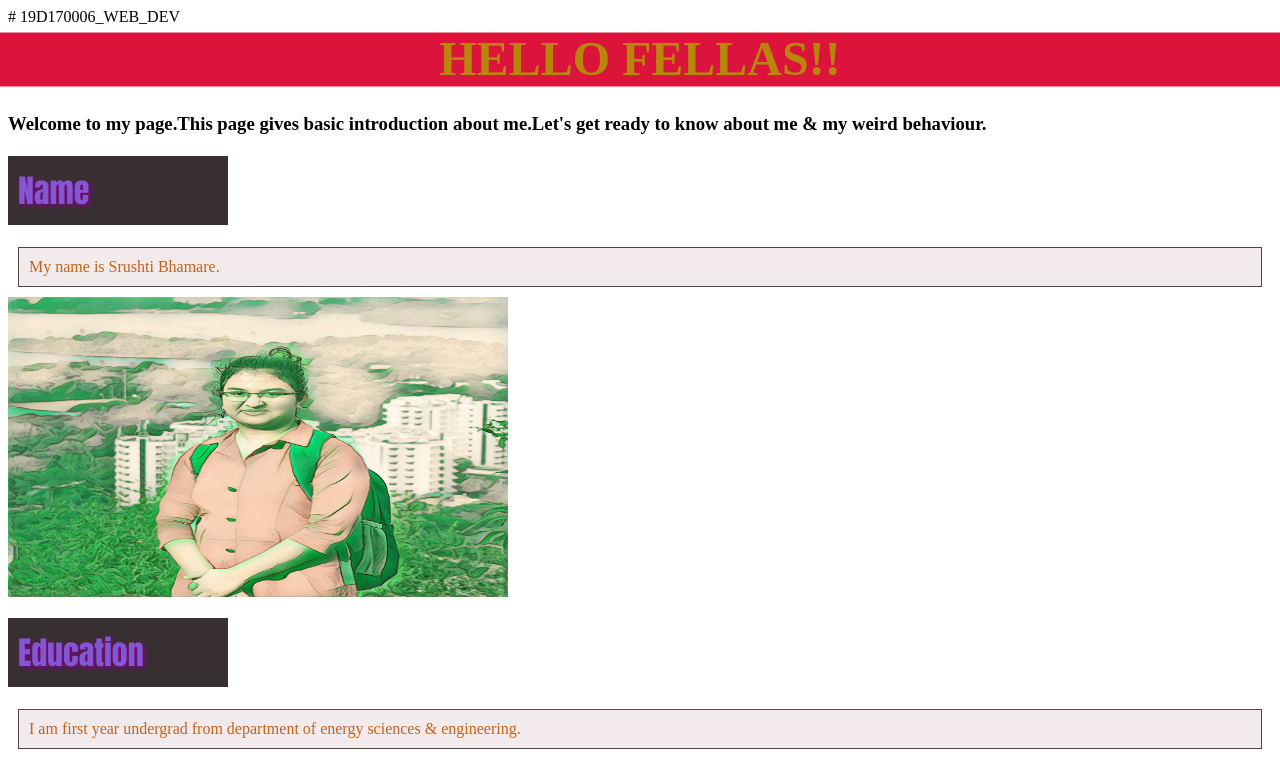
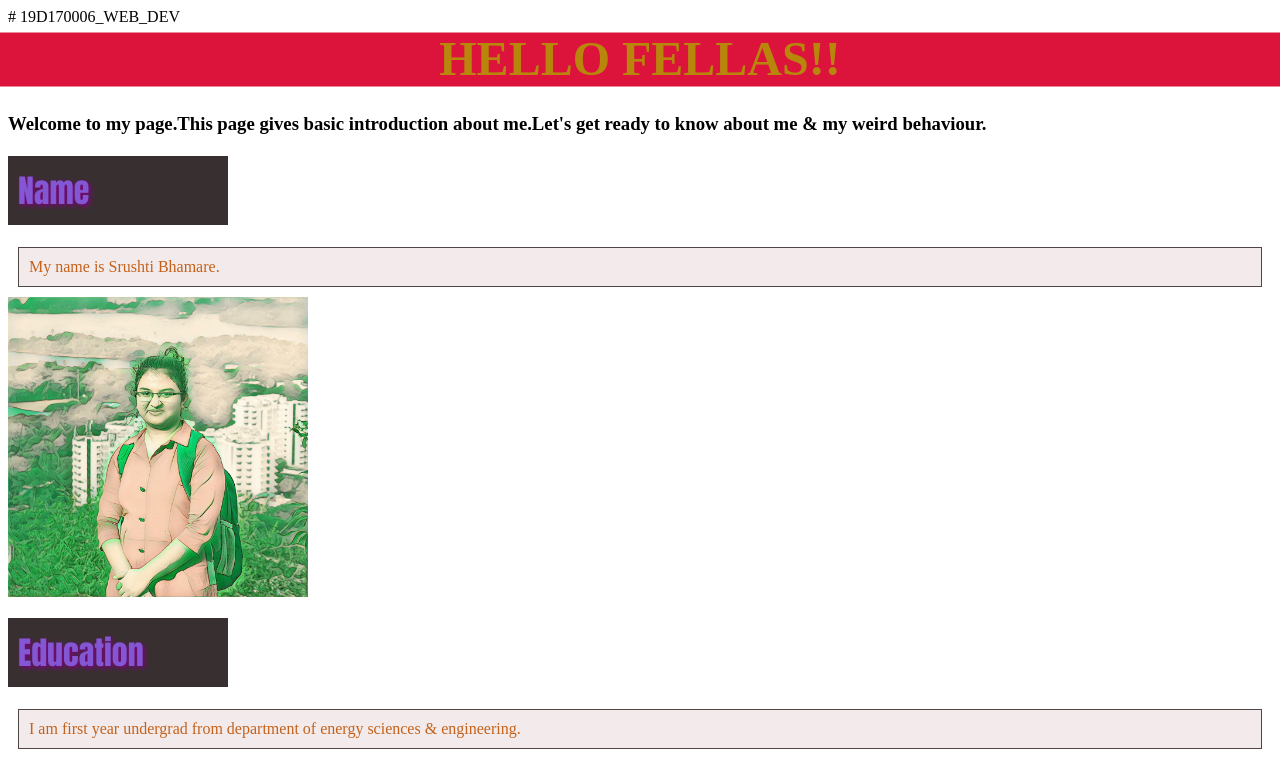
Before and after one commit to Srushti2506/19D170006_WEB_DEV, a plain HTML site: page index.html in a window 1280 px wide. Shown: the top 767 px of the page. Drawn offline with Linux system fonts and the light colour scheme.

Commit message:
Update index.html

```diff
--- a/index.html
+++ b/index.html
@@ -74,7 +74,7 @@ a:active {
     <p>My name is Srushti Bhamare.</p>
 </div>
 <div>
-    <img src="WhatsApp Image 2020-06-30 at 2.29.45 PM.jpeg"  alt="srushti's image" width="500px" height="300px">
+    <img src="WhatsApp Image 2020-06-30 at 2.29.45 PM.jpeg"  alt="srushti's image" width="300px" height="300px">
 </div>
 <div>
     <h1>Education</h1>
```
